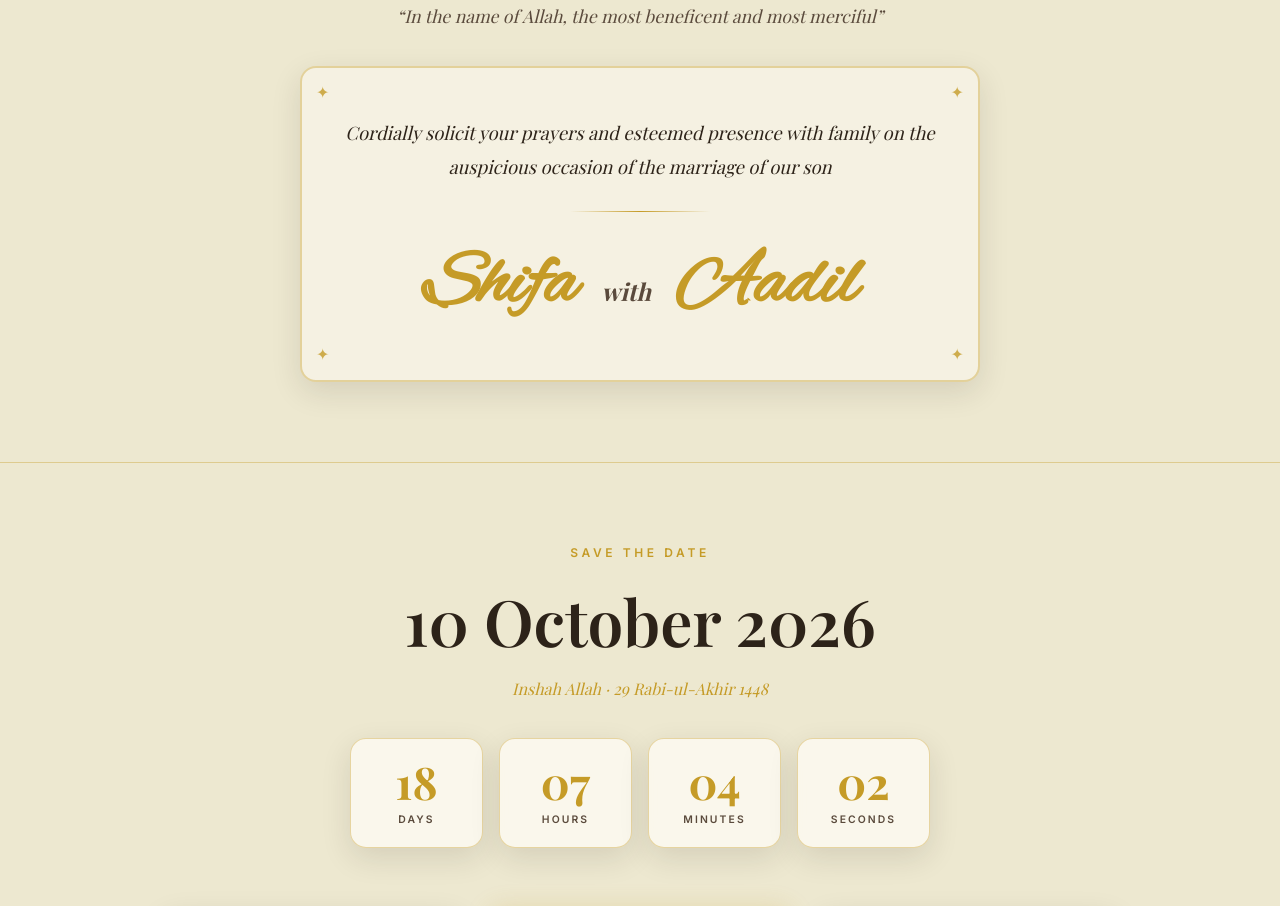
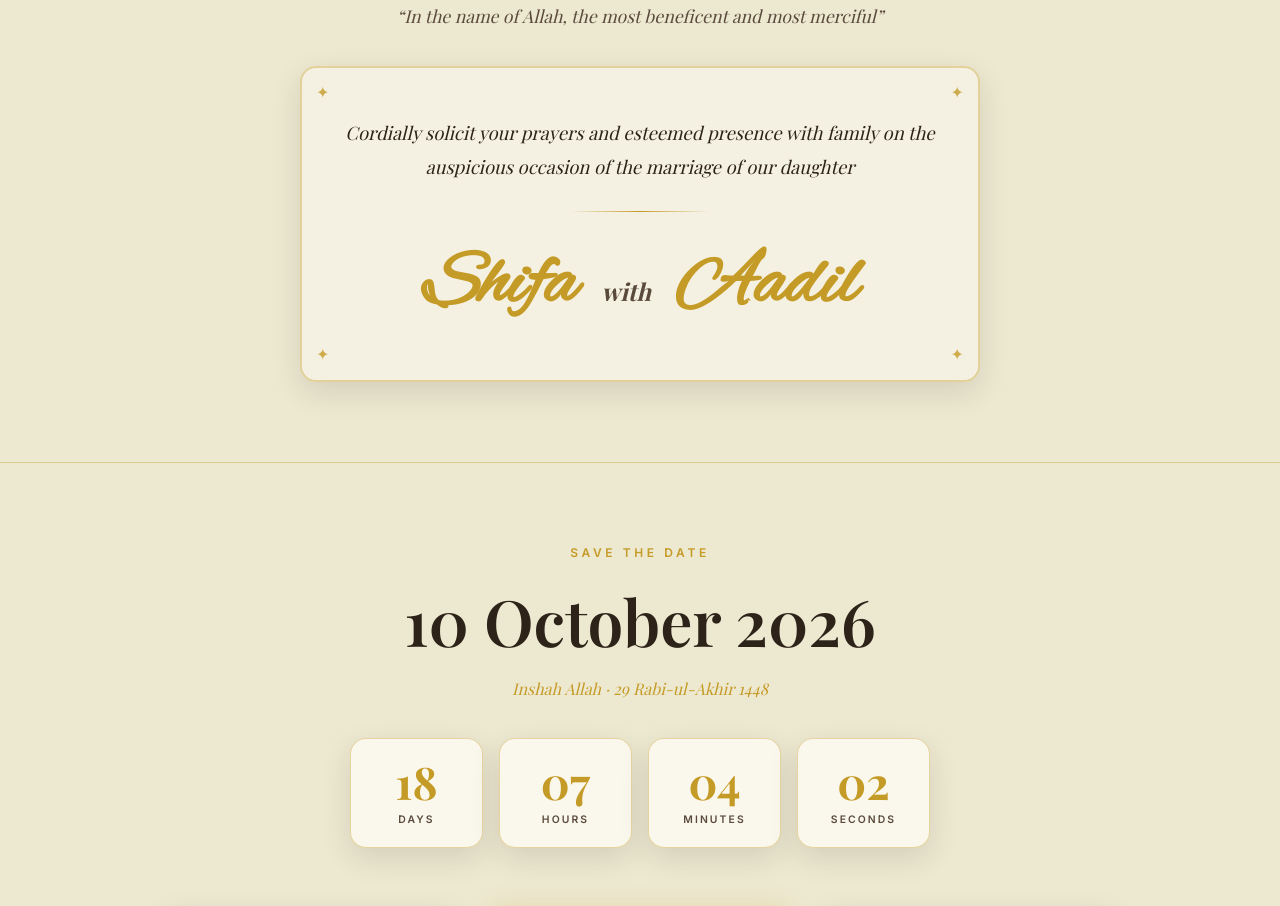
Before and after one commit to mohamedfazilk/SHIFA-ADHIL-WEDDING, a website built with Vite: page index.html in a window 1280 px wide. Shown: the part 1014-1920 px from the top of the page. Built offline with nearby package versions, Linux system fonts and the light colour scheme; a web font is replaced by a local one.

Commit message:
changed son to daughter

```diff
--- a/index.html
+++ b/index.html
@@ -140,7 +140,7 @@
 
           <p class="solicit-body">
             Cordially solicit your prayers and esteemed presence with family on the auspicious occasion of the marriage
-            of our son
+            of our daughter
           </p>
 
           <div class="gold-gradient-divider"></div>
```
